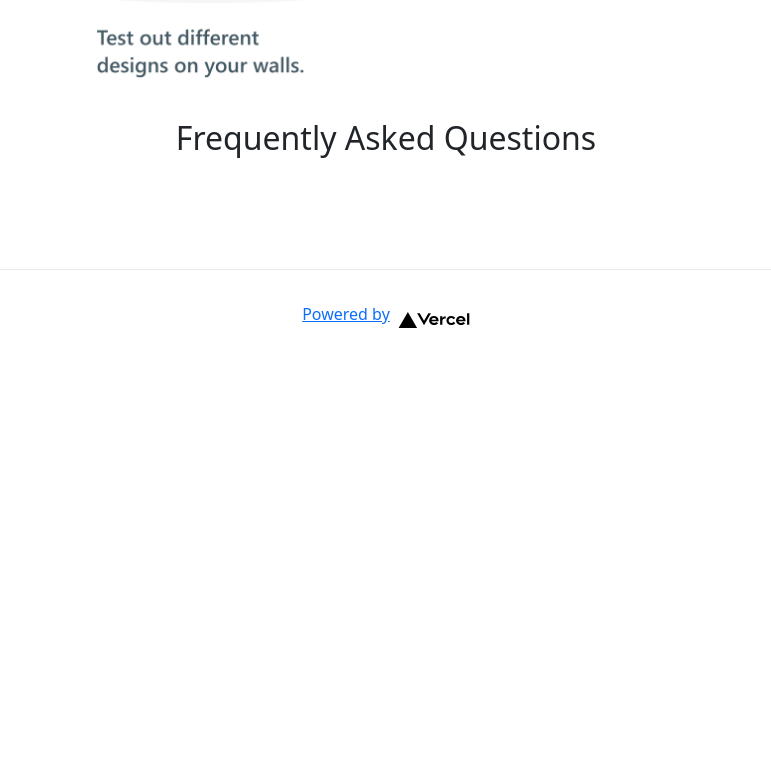
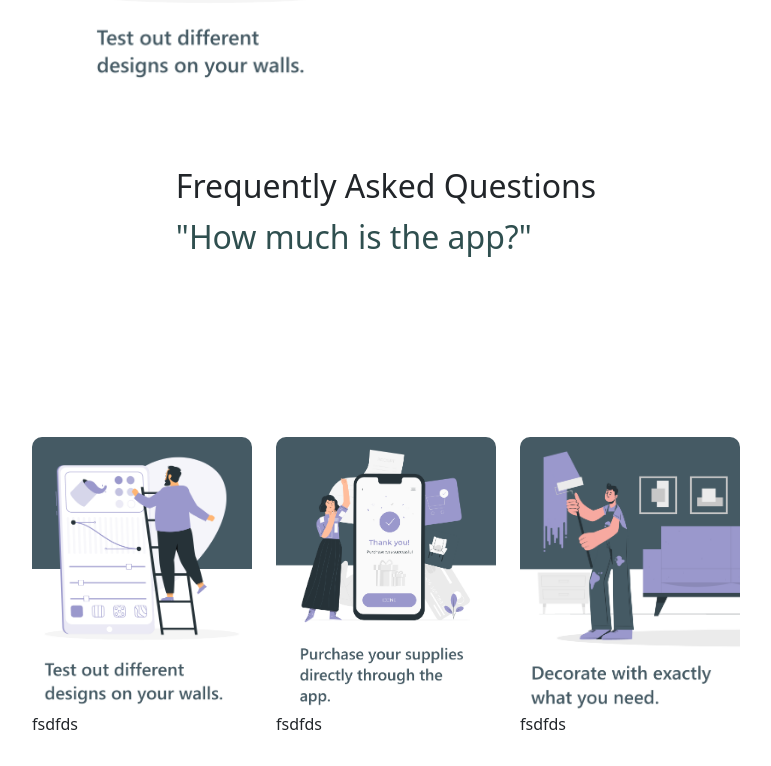
Before and after one commit to beanyboye/sync_web, a Next.js app: page / in a window 1280 px wide. Shown: the part 1534-2300 px from the top of the page, without its empty margins (254-1025 px from the left). Before the commit the page ends 1892 px from the top, so only its background shows below. Built offline with nearby package versions, Linux system fonts and the light colour scheme.

Commit message:
freq progress

```diff
--- a/components/navbarcontainer.tsx
+++ b/components/navbarcontainer.tsx
@@ -26,9 +26,11 @@ export function NavBarContainer(props: Props)
     return (
         <Navbar bg="light" expand="lg" fixed='top'>
             <Container>
+
                 <Navbar.Brand href="#home" onClick={props.onHomeClick}>Enhanced Interiors</Navbar.Brand>
                     <Navbar.Toggle aria-controls="basic-navbar-nav" />
                 <Navbar.Collapse id="basic-navbar-nav">
+
                     <Nav className="me-auto">
                     <Nav.Link href="#about" onClick={props.onAboutClick}>About</Nav.Link>
                     <Nav.Link href="#F&Q" onClick={props.onFreqClick}>F&Q</Nav.Link>
@@ -43,6 +45,7 @@ export function NavBarContainer(props: Props)
 
                     </Nav>
                 </Navbar.Collapse>
+
             </Container>
         </Navbar>
     )
--- a/pages/index.tsx
+++ b/pages/index.tsx
@@ -77,11 +77,21 @@ export default function Home() {
             orientation={false}
           />
 
-          <div style={{padding: '2em 0em'}} id="freq">
+          <div style={{padding: '5em 0em'}} id="freq">
             <Heading>Frequently Asked Questions</Heading>
+            <Text className={styles.listStylePosition}>
+              "How much is the app?"
+            </Text>
             <Text style={{textAlign: 'left'}} >
+
             </Text>
           </div>
+
+          <ContentStack>
+            <ImageCap path='/Intro_2.png' caption="fsdfds"/>
+            <ImageCap path='/Intro_3.png' caption="fsdfds"/>
+            <ImageCap path='/Intro_4.png' caption="fsdfds"/>
+          </ContentStack>
 
         </main>
 
--- a/styles/Home.module.css
+++ b/styles/Home.module.css
@@ -16,6 +16,12 @@
 .aloneText {
   text-align: center;
   max-width: 75%;
+}
+
+.listStylePosition {
+  font-size: 2rem;
+  text-align: left;
+  color: darkslategrey;
 }
 
 .main {
```
